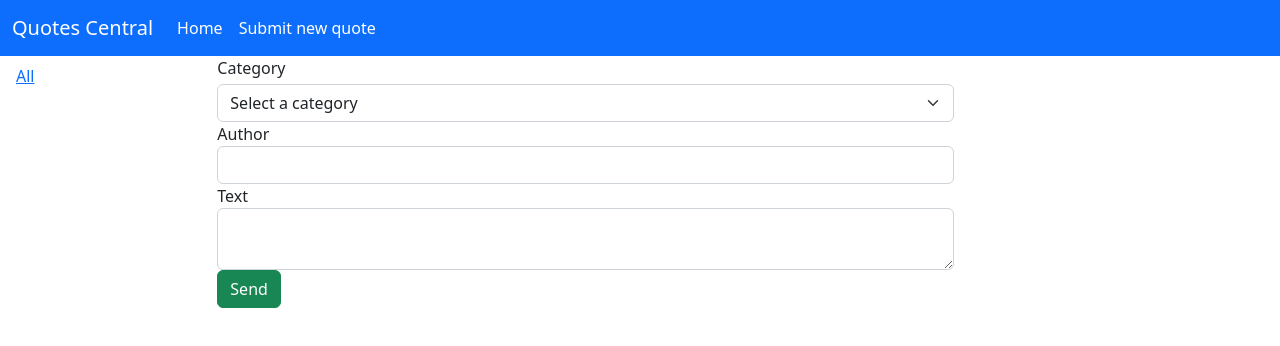
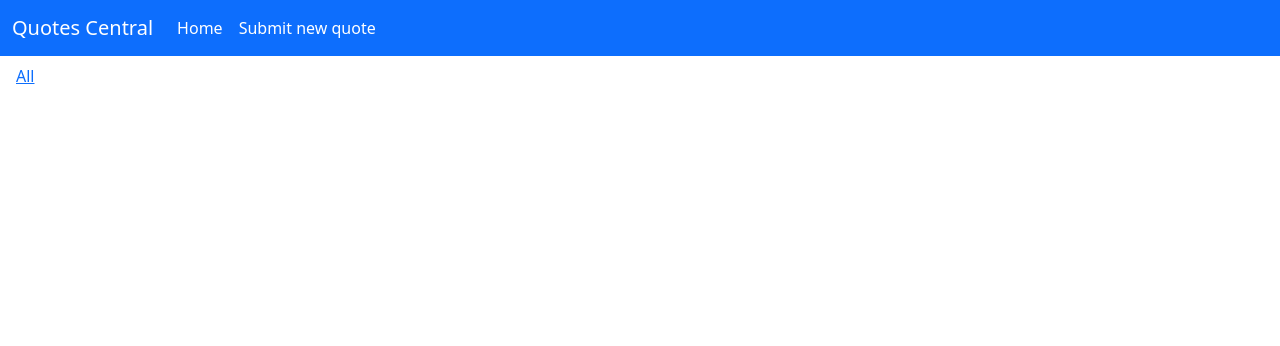
Before and after one commit to dmsagaidak/cw-8, a React (Create React App) app: page /edit-quote/1 in a window 1280 px wide. Shown: the top 346 px of the page. Built offline with nearby package versions, Linux system fonts and the light colour scheme; no server answers.

Commit message:
Fixed bug in EditQuote.tsx

```diff
--- a/src/containers/EditQuote/EditQuote.tsx
+++ b/src/containers/EditQuote/EditQuote.tsx
@@ -7,7 +7,7 @@ import AddForm from "../../components/AddForm/AddForm";
 const EditQuote = () => {
   const {id} = useParams();
   const navigate = useNavigate();
-  const [quote, setQuote] = useState<QuoteApi | undefined>(undefined);
+  const [quote, setQuote] = useState<QuoteApi | null>(null);
 
   const fetchOneQuote = useCallback(async  () => {
     try{
@@ -38,10 +38,14 @@ const EditQuote = () => {
 
   return (
     <div>
-      <AddForm
-      onSubmit={updateQuote}
-      currentQuote={quote}
-      />
+      {quote && (
+        <AddForm
+          onSubmit={updateQuote}
+          currentQuote={quote}
+        />
+      )
+      }
+
     </div>
   );
 };
```
